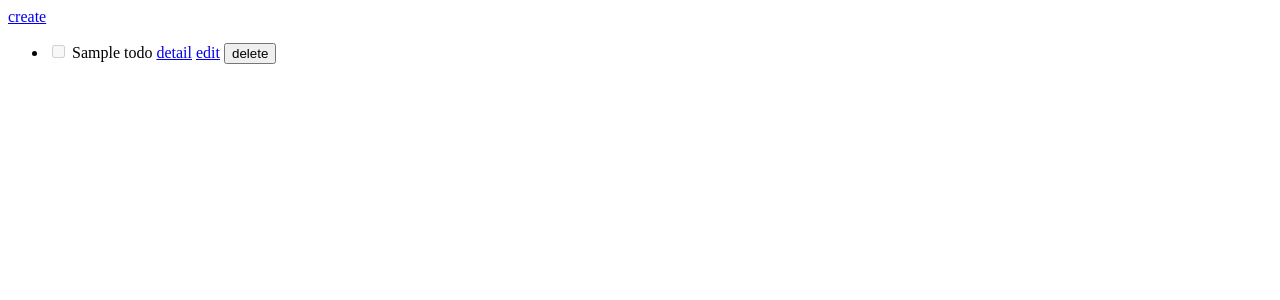
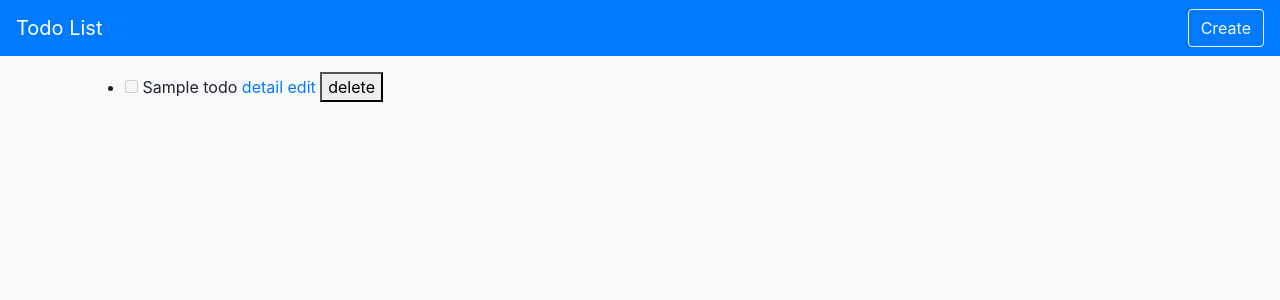
Before and after one commit to Jennesy/todo-mongoose, a Node server app: template views/index.hbs in a window 1280 px wide. Shown: the top 300 px of the page. Run offline with Node 20, Linux system fonts and the light colour scheme; the template is opened without the code that fills it: most values are stand-ins (such as "Sample title", 1, 10 or a date in 2020); some libraries are stand-ins or nearby versions.

Commit message:
add bootstrap & modify main.hbs

```diff
--- a/views/index.hbs
+++ b/views/index.hbs
@@ -1,4 +1,3 @@
-<a href="/todos/new">create</a>
 <ul>
   {{#each todos}}
   <li>
--- a/views/layouts/main.hbs
+++ b/views/layouts/main.hbs
@@ -6,10 +6,31 @@
   <meta http-equiv="X-UA-Compatible" content="IE=edge">
   <meta name="viewport" content="width=device-width, initial-scale=1.0">
   <title>Todo List</title>
+  <link rel="stylesheet" href="https://stackpath.bootstrapcdn.com/bootstrap/4.4.1/css/bootstrap.min.css"
+    integrity="sha384-Vkoo8x4CGsO3+Hhxv8T/Q5PaXtkKtu6ug5TOeNV6gBiFeWPGFN9MuhOf23Q9Ifjh" crossorigin="anonymous">
 </head>
 
-<body>
-  {{{ body }}}
+<body class="bg-light">
+  <header>
+    <nav class="navbar navbar-dark bg-primary justify-content-between">
+      <a class="navbar-brand" href="/">Todo List</a>
+      <a class="btn btn-outline-light" href="/todos/new">Create</a>
+    </nav>
+  </header>
+  <main>
+    <div class="container mt-3">
+      {{{ body }}}
+    </div>
+  </main>
+  <script src="https://code.jquery.com/jquery-3.4.1.slim.min.js"
+    integrity="sha384-J6qa4849blE2+poT4WnyKhv5vZF5SrPo0iEjwBvKU7imGFAV0wwj1yYfoRSJoZ+n"
+    crossorigin="anonymous"></script>
+  <script src="https://cdn.jsdelivr.net/npm/popper.js@1.16.0/dist/umd/popper.min.js"
+    integrity="sha384-Q6E9RHvbIyZFJoft+2mJbHaEWldlvI9IOYy5n3zV9zzTtmI3UksdQRVvoxMfooAo"
+    crossorigin="anonymous"></script>
+  <script src="https://stackpath.bootstrapcdn.com/bootstrap/4.4.1/js/bootstrap.min.js"
+    integrity="sha384-wfSDF2E50Y2D1uUdj0O3uMBJnjuUD4Ih7YwaYd1iqfktj0Uod8GCExl3Og8ifwB6"
+    crossorigin="anonymous"></script>
 </body>
 
 </html>
```
